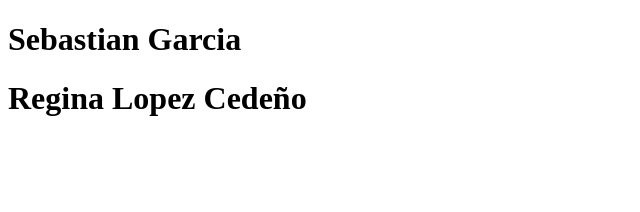
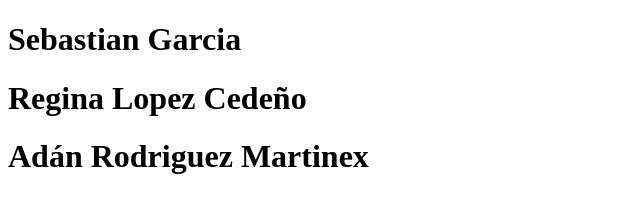
Before and after one commit to SebasiGarmen/Proyecto-Dev, a plain HTML site: page Proyecto_final_001.html in a window 1280 px wide. Shown: the whole page, without its empty margins (0-640 px from the left). Drawn offline with Linux system fonts and the light colour scheme.

Commit message:
unos cunatos cambios

```diff
--- a/Proyecto_final_001.html
+++ b/Proyecto_final_001.html
@@ -8,6 +8,7 @@
 
     <h1>Sebastian Garcia</h1>
     <h1>Regina Lopez Cedeño</h1>
+    <h1>Adán Rodriguez Martinex<h1>
 
   </body>
 </html>
```
